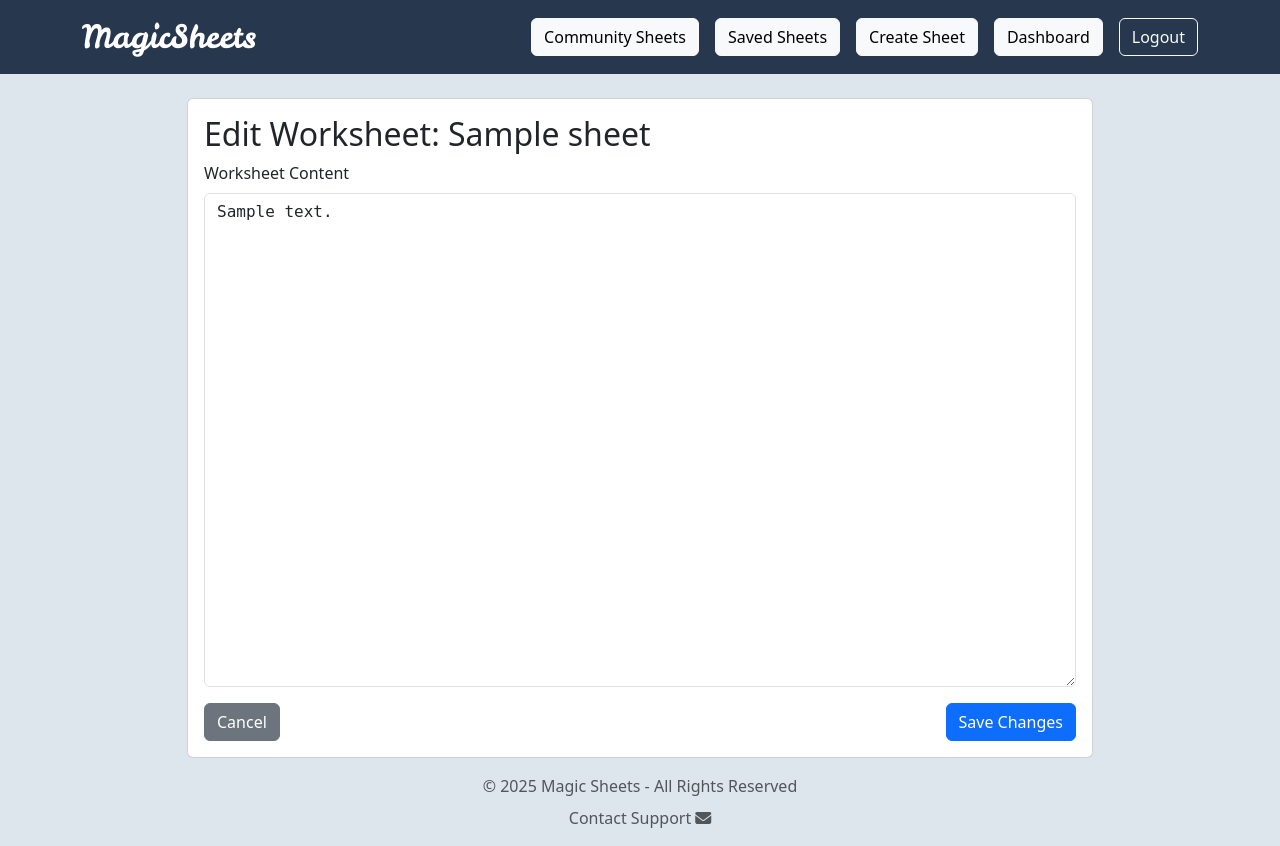
After one commit to donnmaldonado/magic_sheets, a Django app: page /editsheet/1/ in a window 1280 px wide. The commit adds this page. Run offline with Django 5.2, Linux system fonts and the light colour scheme; a user stored in the database is signed in; tables that the repository leaves empty hold one stand-in row (values such as "Sample post").

Commit message:
added edit sheet functionality

```diff
--- /dev/null
+++ b/main/templates/editsheet.html
@@ -0,0 +1,37 @@
+{% extends "base.html" %}
+
+{% block title %}Edit Worksheet - Magic Sheets{% endblock %}
+
+{% block content %}
+<div class="container">
+    <div class="row justify-content-center">
+        <div class="col-md-10">
+            <div class="card">
+                <div class="card-body">
+                    <h2 class="card-title">Edit Worksheet: {{ sheet.title }}</h2>
+
+                    <form method="POST">
+                        {% csrf_token %}
+                        <div class="mb-3">
+                            <label for="content" class="form-label">Worksheet Content</label>
+                            <textarea class="form-control" id="content" name="content" rows="20" style="font-family: monospace;">{{ content }}</textarea>
+                        </div>
+
+                        <div class="d-flex justify-content-between align-items-center">
+                            <a href="{% url 'viewsheet' sheet.id %}" class="btn btn-secondary">Cancel</a>
+                            <button type="submit" class="btn btn-primary">Save Changes</button>
+                        </div>
+                    </form>
+                </div>
+            </div>
+        </div>
+    </div>
+</div>
+
+<style>
+    .form-control {
+        font-family: monospace;
+        white-space: pre-wrap;
+    }
+</style>
+{% endblock %}
--- a/main/templates/viewsheet.html
+++ b/main/templates/viewsheet.html
@@ -105,9 +105,11 @@
                                     <li><a class="dropdown-item" href="#">Different Format</a></li>
                                 </ul>
                             </div>
-                            <a href="" class="btn btn-primary btn-sm ms-auto">
+                            {% if is_creator %}
+                            <a href="{% url 'editsheet' sheet.id %}" class="btn btn-primary btn-sm ms-auto">
                                 Edit
                             </a>
+                            {% endif %}
                         </div>
                     </div>
                     <div class="worksheet-preview">
--- a/main/urls.py
+++ b/main/urls.py
@@ -11,4 +11,5 @@ urlpatterns = [
     path('get_subtopics/', views.get_subtopics, name='get_subtopics'),
     path('viewsheet/<int:sheet_id>/', views.viewsheet, name='viewsheet'),
     path('sheet/<int:sheet_id>/toggle-like/', views.toggle_like, name='toggle_like'),
+    path('editsheet/<int:sheet_id>/', views.editsheet, name='editsheet'),
 ]
--- a/main/views.py
+++ b/main/views.py
@@ -1,20 +1,12 @@
 from django.shortcuts import render, redirect, get_object_or_404
 from django.contrib.auth import authenticate, login as auth_login, logout as auth_logout
 from django.contrib.auth.decorators import login_required
-from django.conf import settings
 from .forms import UserLoginForm, UserRegistrationForm, SheetCreationForm
 from .models import Sheet, Topic, SubTopic, Prompt, SavedSheet, LikedSheet
 from django.contrib import messages
 from django.http import JsonResponse
 from django.views.decorators.http import require_POST
-from docx import Document
-from reportlab.platypus import SimpleDocTemplate
-from reportlab.lib.pagesizes import letter
-from reportlab.lib.styles import getSampleStyleSheet
-from reportlab.platypus import Paragraph, Spacer
-from .worksheet_utils.generation import generate_worksheet_content
-import os
-from .worksheet_utils.file_utils import create_sheet
+from .worksheet_utils.file_utils import create_sheet as generate_worksheet_files, create_worksheet_files
 # Create your views here.
 
 def home(request):
@@ -85,6 +77,15 @@ def createsheet(request):
                 prompt=Prompt.objects.get(type="GENERATE")
             )
             print(f"Sheet created with ID: {sheet.id}")  # Debug print
+
+            # Generate the worksheet content and files
+            try:
+                generate_worksheet_files(sheet)
+                messages.success(request, 'Worksheet created successfully!')
+            except Exception as e:
+                messages.error(request, f'Error generating worksheet: {str(e)}')
+                return redirect('createsheet')
+
             return redirect('viewsheet', sheet_id=sheet.id)
         else:
             print("Form errors:", form.errors)  # Debug print
@@ -148,33 +149,6 @@ def viewsheet(request, sheet_id):
         messages.error(request, 'You do not have permission to view this private worksheet.')
         return redirect('home')
 
-    # Initialize worksheet_content
-    worksheet_content = ""
-
-    if not sheet.docx_file or not sheet.pdf_file:
-        try:
-            # Only allow generation if user is the creator
-            if sheet.user != request.user:
-                messages.error(request, 'Only the creator can generate this worksheet.')
-                return redirect('home')
-
-            # Create the worksheet and files using the utility function
-            from .worksheet_utils.file_utils import create_sheet as create_sheet_files
-            create_sheet_files(sheet)
-
-            # Refresh the sheet object to get updated file fields
-            sheet.refresh_from_db()
-
-            if not sheet.docx_file or not sheet.pdf_file:
-                messages.error(request, 'Failed to generate worksheet files. Please try again.')
-                return redirect('createsheet')
-
-        except Exception as e:
-            import traceback
-            traceback.print_exc()
-            messages.error(request, f'Error generating worksheet: {str(e)}')
-            return redirect('home')
-
     # Check if the worksheet is saved by the current user
     is_saved = SavedSheet.objects.filter(user=request.user, sheet=sheet).exists()
     is_liked = LikedSheet.objects.filter(user=request.user, sheet=sheet).exists()
@@ -205,3 +179,30 @@ def toggle_like(request, sheet_id):
         'liked': liked,
         'like_count': sheet.like_count
     })
+
+@login_required
+def editsheet(request, sheet_id):
+    sheet = get_object_or_404(Sheet, id=sheet_id)
+
+    # Only allow the creator to edit the sheet
+    if sheet.user != request.user:
+        messages.error(request, 'You do not have permission to edit this worksheet.')
+        return redirect('viewsheet', sheet_id=sheet_id)
+
+    if request.method == 'POST':
+        new_content = request.POST.get('content', '')
+        if new_content:
+            sheet.content = new_content
+            sheet.save()
+            create_worksheet_files(sheet)
+
+            return redirect('viewsheet', sheet_id=sheet_id)
+        else:
+            messages.error(request, 'Content cannot be empty.')
+
+    context = {
+        'sheet': sheet,
+        'content': sheet.content
+    }
+
+    return render(request, 'editsheet.html', context)
--- a/main/worksheet_utils/file_utils.py
+++ b/main/worksheet_utils/file_utils.py
@@ -11,6 +11,8 @@ def create_sheet(sheet):
     create_worksheet_files(sheet)
     sheet.save()
 
+def update_worksheet_files(sheet):
+    create_worksheet_files(sheet)
 
 def create_worksheet_files(sheet):
     # Setup paths
```
